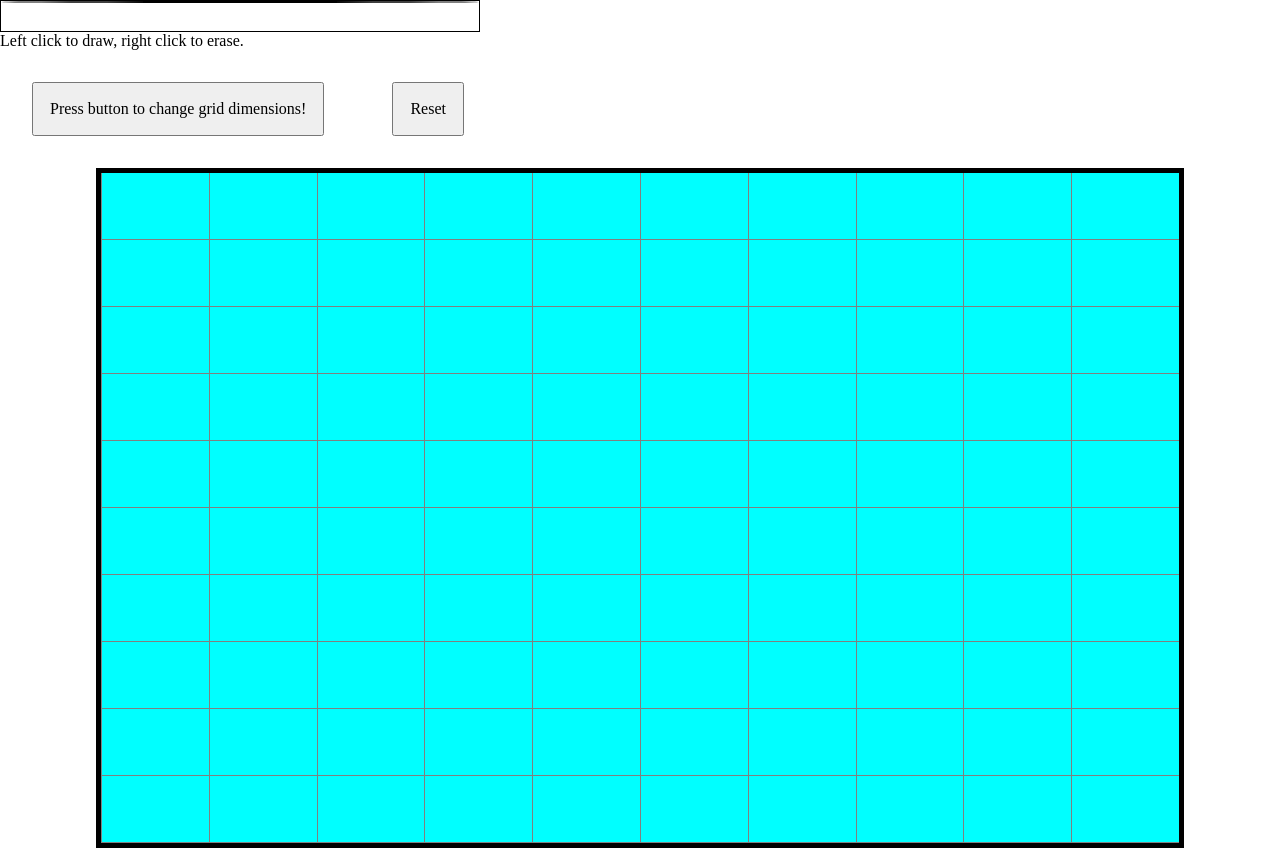
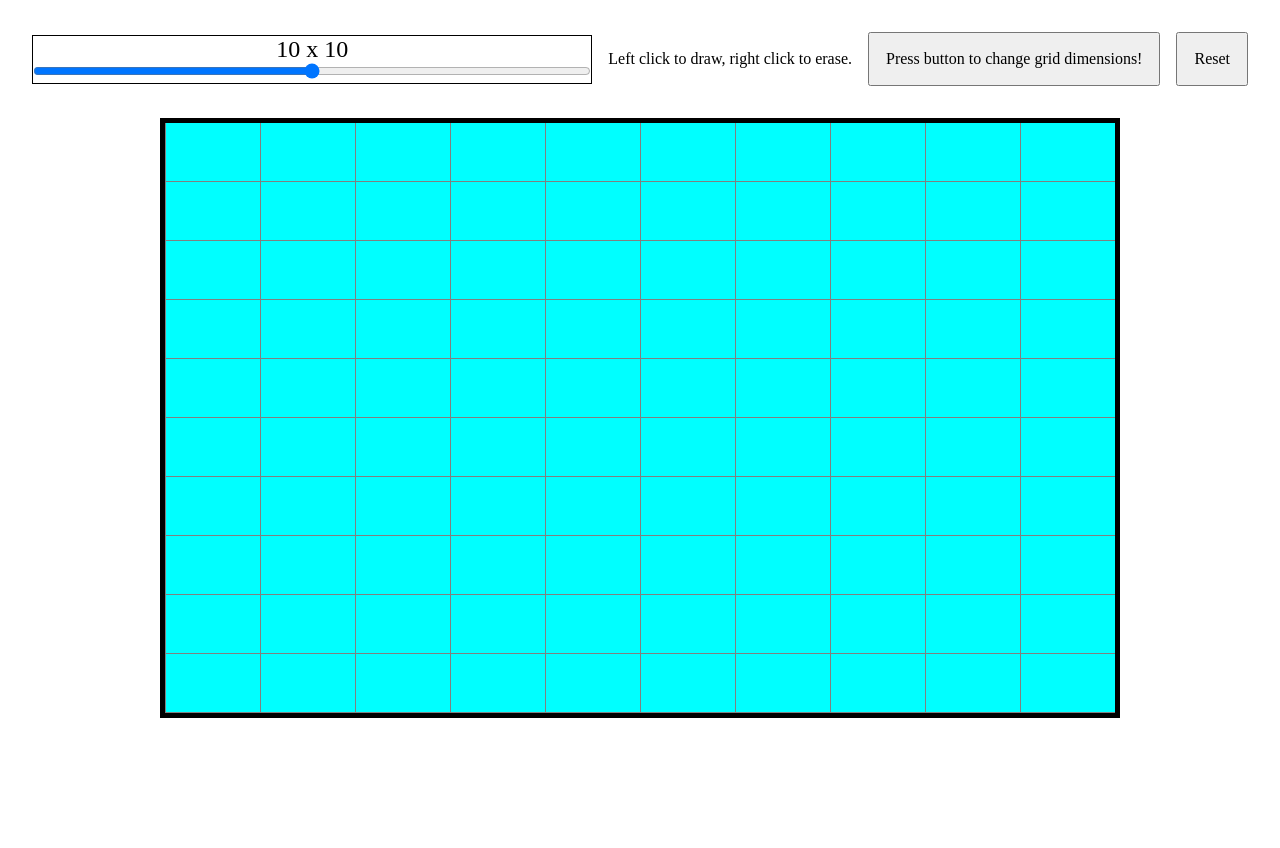
Before and after one commit to CARR0T02/etchasketch, a plain HTML site: page index.html in a window 1280 px wide. After the commit the page ends 800 px from the top, so only its background shows below. Drawn offline with Linux system fonts and the light colour scheme.

Commit message:
Add display showing  dimension of board

```diff
--- a/JS.js
+++ b/JS.js
@@ -17,6 +17,7 @@ function makeGrid(dimension) {
   container.style.setProperty("--grid-cols", dimension);
 
   document.body.appendChild(container);
+  updateDisplay(dimension);
 }
 
 function hovering(e) {
@@ -52,4 +53,9 @@ function changeColor(e) {
     e.target.classList.remove("colored");
   }
 }
+
+function updateDisplay(dimension) {
+  display = document.getElementById("dimensionDisplay");
+  display.textContent = `${dimension} x ${dimension}`;
+}
 makeGrid(10);
--- a/index.html
+++ b/index.html
@@ -9,13 +9,16 @@
     <title>Etch-a-Sketch</title>
   </head>
   <body>
+    <div id="contentContainer">
       <div id="sliderContainer">
-      <div id="circle"></div>
+        <p id="dimensionDisplay"></p>
+        <input type="range" id="dimensionSlider" min="10" max="100" />
       </div>
       <div id="instructions">Left click to draw, right click to erase.</div>
       <button onclick="changeDimension()">
         Press button to change grid dimensions!
       </button>
       <button onclick="reset()">Reset</button>
+    </div>
   </body>
 </html>
--- a/style.css
+++ b/style.css
@@ -24,13 +24,12 @@ body {
 
 button {
   padding: 1rem;
-  margin: 2rem;
 }
 
 .container {
   border: 5px solid var(--clr-dark-800);
-  width: 85%;
-  height: 85%;
+  width: 75%;
+  height: 75%;
   margin: auto;
 }
 
@@ -54,13 +53,23 @@ button {
   background-color: var(--clr-dark-800);
 }
 
-#sliderContainer {
-  width: 30rem;
-  height: 2rem;
-  border: 1px solid black;
+#contentContainer {
+  display: flex;
+  padding: 2rem;
+  gap: 1rem;
+  align-items: center;
 }
 
-#circle {
+#sliderContainer {
   border: 1px solid black;
-  border-radius: 50%;
+  flex: 1;
+  text-align: center;
 }
+
+#dimensionDisplay {
+  font-size: 1.5rem;
+}
+
+#dimensionSlider {
+  width: 100%;
+}
```
Lines whose indentation alone changed are shown as unchanged.
